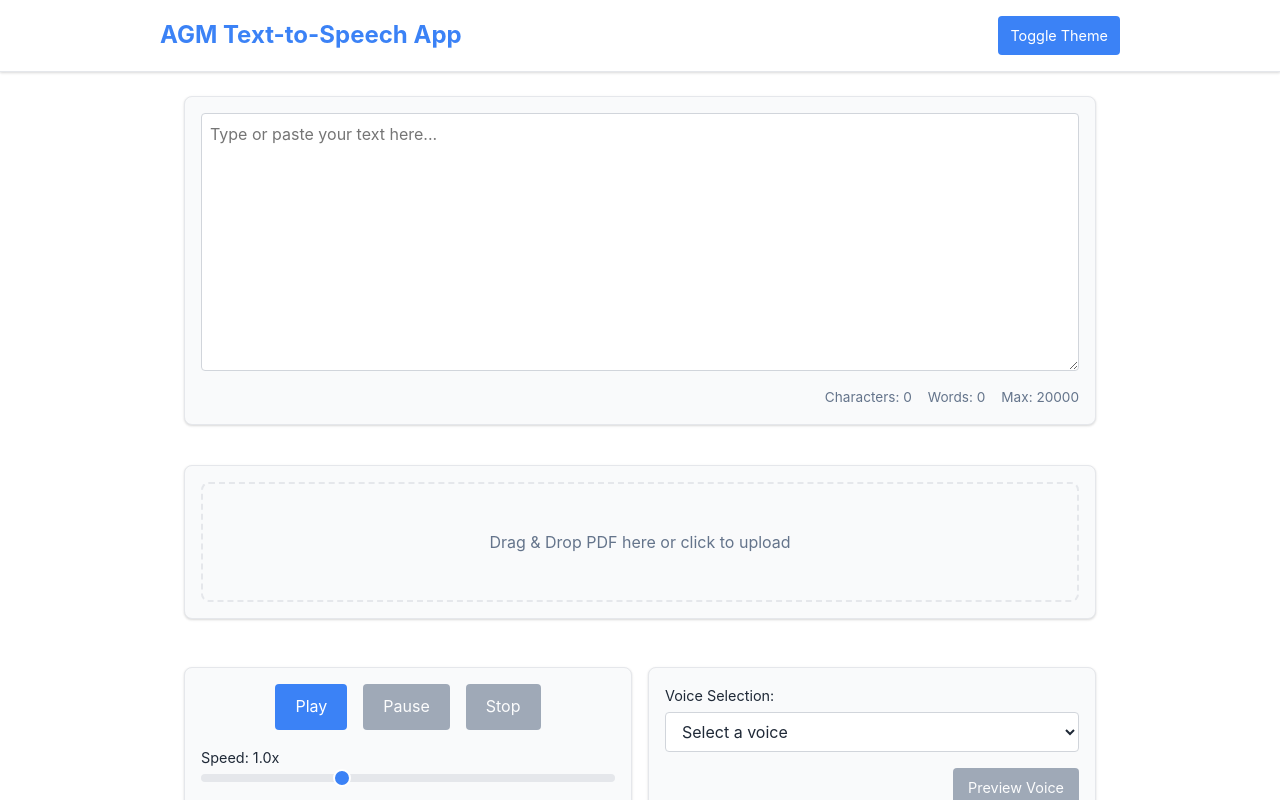
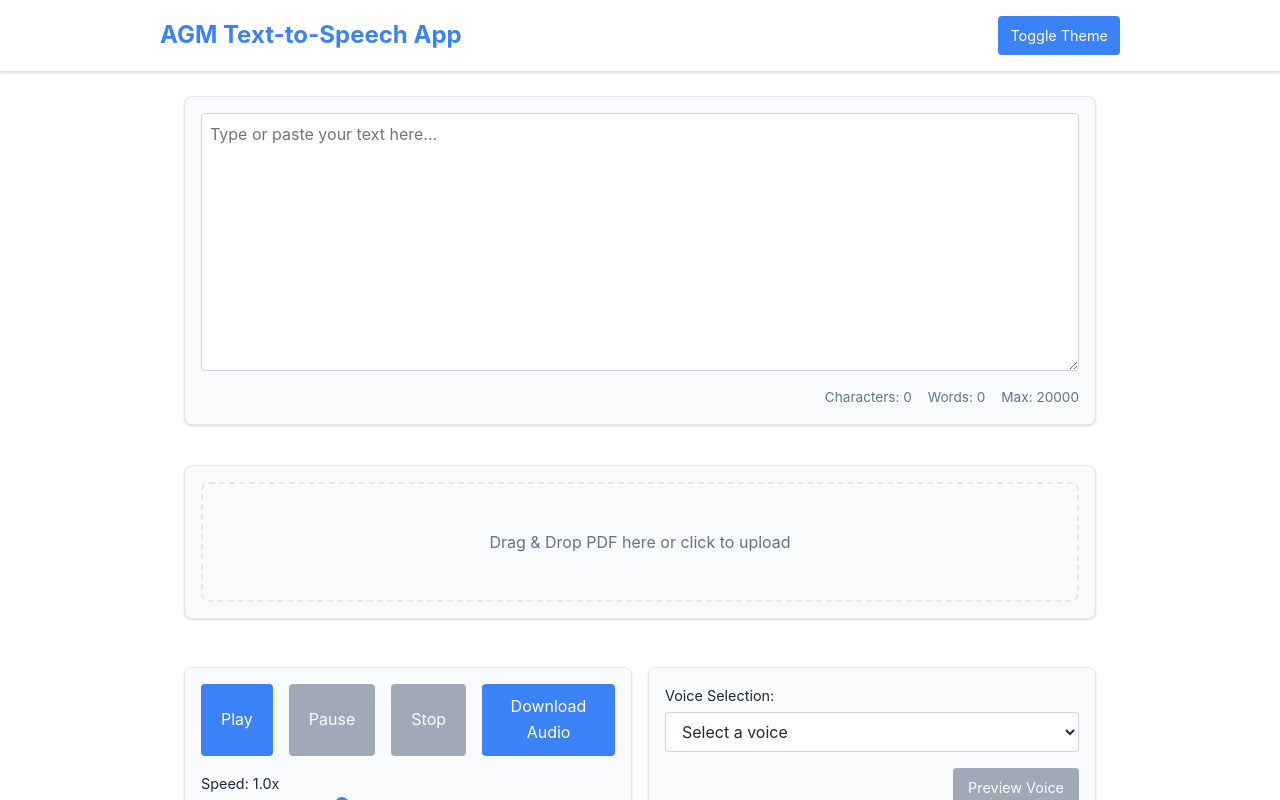
Before and after one commit to thetruesammyjay/text-to-speech-app, a React (Create React App) app: page / in a window 1280 px wide. Shown: the top 800 px of the page. Built offline with nearby package versions, Linux system fonts and the light colour scheme.

Commit message:
add download audio feature

```diff
--- a/src/components/SpeechControls/SpeechControls.jsx
+++ b/src/components/SpeechControls/SpeechControls.jsx
@@ -1,9 +1,10 @@
 import React from 'react';
 import './SpeechControls.css'; // Import the CSS for styling
+import LoadingSpinner from '../common/LoadingSpinner'; // Import LoadingSpinner
 
 /**
  * SpeechControls Component
- * Provides play, pause, stop, speed, pitch, and volume controls for speech.
+ * Provides play, pause, stop, speed, pitch, volume, and download controls for speech.
  *
  * @param {object} props - Component props.
  * @param {boolean} props.isPlaying - Indicates if speech is currently playing.
@@ -17,6 +18,8 @@ import './SpeechControls.css'; // Import the CSS for styling
  * @param {function} props.onPitchChange - Callback for pitch change.
  * @param {number} props.volume - Current speech volume.
  * @param {function} props.onVolumeChange - Callback for volume change.
+ * @param {function} props.onDownloadAudio - Callback for downloading audio.
+ * @param {boolean} props.isDownloadingAudio - Indicates if audio download is in progress.
  */
 const SpeechControls = ({
   isPlaying,
@@ -30,6 +33,8 @@ const SpeechControls = ({
   onPitchChange,
   volume,
   onVolumeChange,
+  onDownloadAudio,
+  isDownloadingAudio, // New prop for download loading state
 }) => {
   return (
     <div className="speech-controls-container">
@@ -37,23 +42,30 @@ const SpeechControls = ({
         <button
           className="control-button play-button"
           onClick={onPlay}
-          disabled={isPlaying && !isPaused}
+          disabled={(isPlaying && !isPaused) || isDownloadingAudio}
         >
           {isPlaying && !isPaused ? 'Playing...' : isPaused ? 'Resume' : 'Play'}
         </button>
         <button
           className="control-button pause-button"
           onClick={onPause}
-          disabled={!isPlaying || isPaused}
+          disabled={!isPlaying || isPaused || isDownloadingAudio}
         >
           Pause
         </button>
         <button
           className="control-button stop-button"
           onClick={onStop}
-          disabled={!isPlaying}
+          disabled={!isPlaying || isDownloadingAudio}
         >
           Stop
+        </button>
+        <button
+          className="control-button download-button"
+          onClick={onDownloadAudio}
+          disabled={isDownloadingAudio} // Disable during download
+        >
+          {isDownloadingAudio ? <LoadingSpinner size="small" /> : 'Download Audio'}
         </button>
       </div>
 
@@ -69,6 +81,7 @@ const SpeechControls = ({
             value={speed}
             onChange={(e) => onSpeedChange(parseFloat(e.target.value))}
             className="slider"
+            disabled={isDownloadingAudio}
           />
         </div>
 
@@ -83,6 +96,7 @@ const SpeechControls = ({
             value={pitch}
             onChange={(e) => onPitchChange(parseFloat(e.target.value))}
             className="slider"
+            disabled={isDownloadingAudio}
           />
         </div>
 
@@ -97,6 +111,7 @@ const SpeechControls = ({
             value={volume}
             onChange={(e) => onVolumeChange(parseFloat(e.target.value))}
             className="slider"
+            disabled={isDownloadingAudio}
           />
         </div>
       </div>
```
